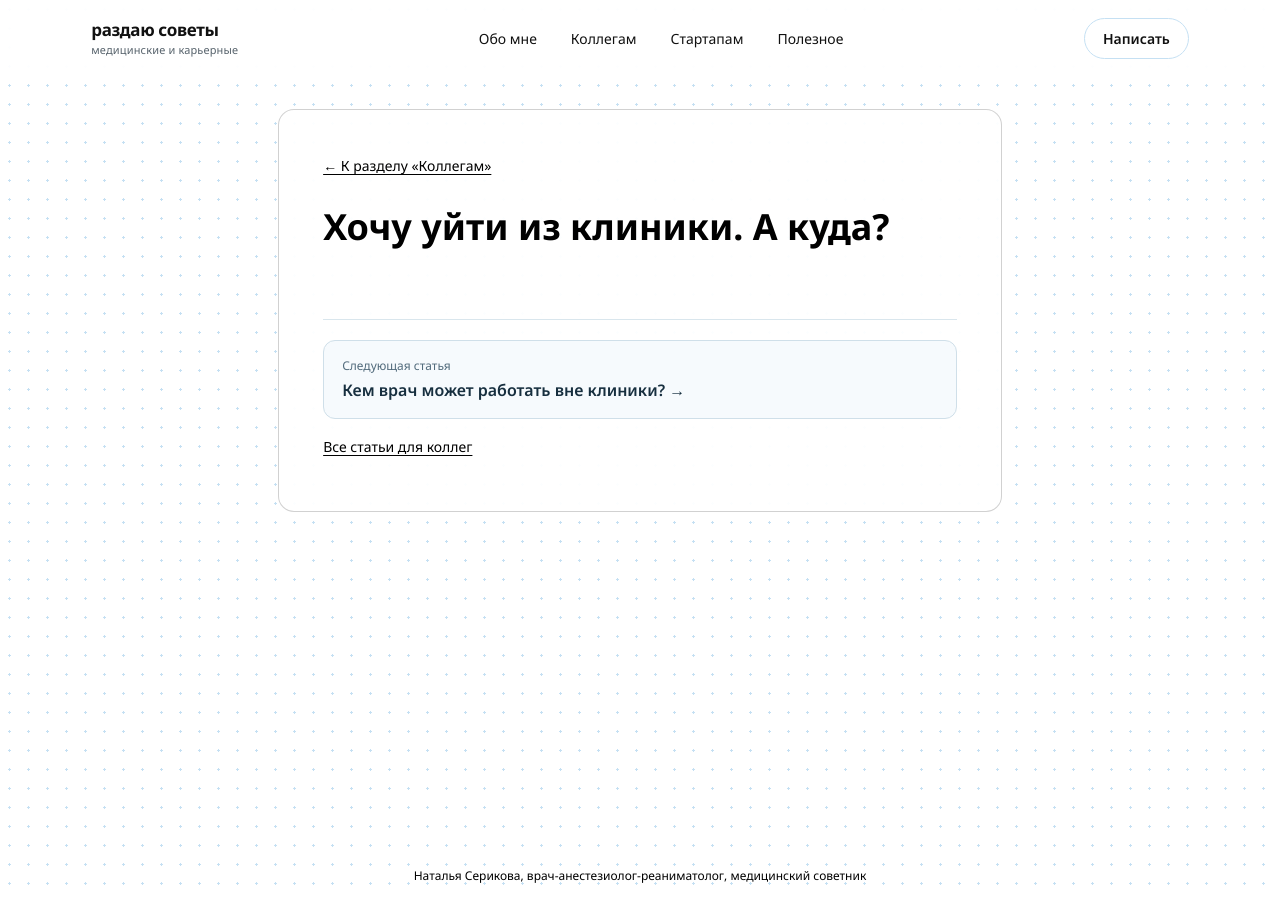
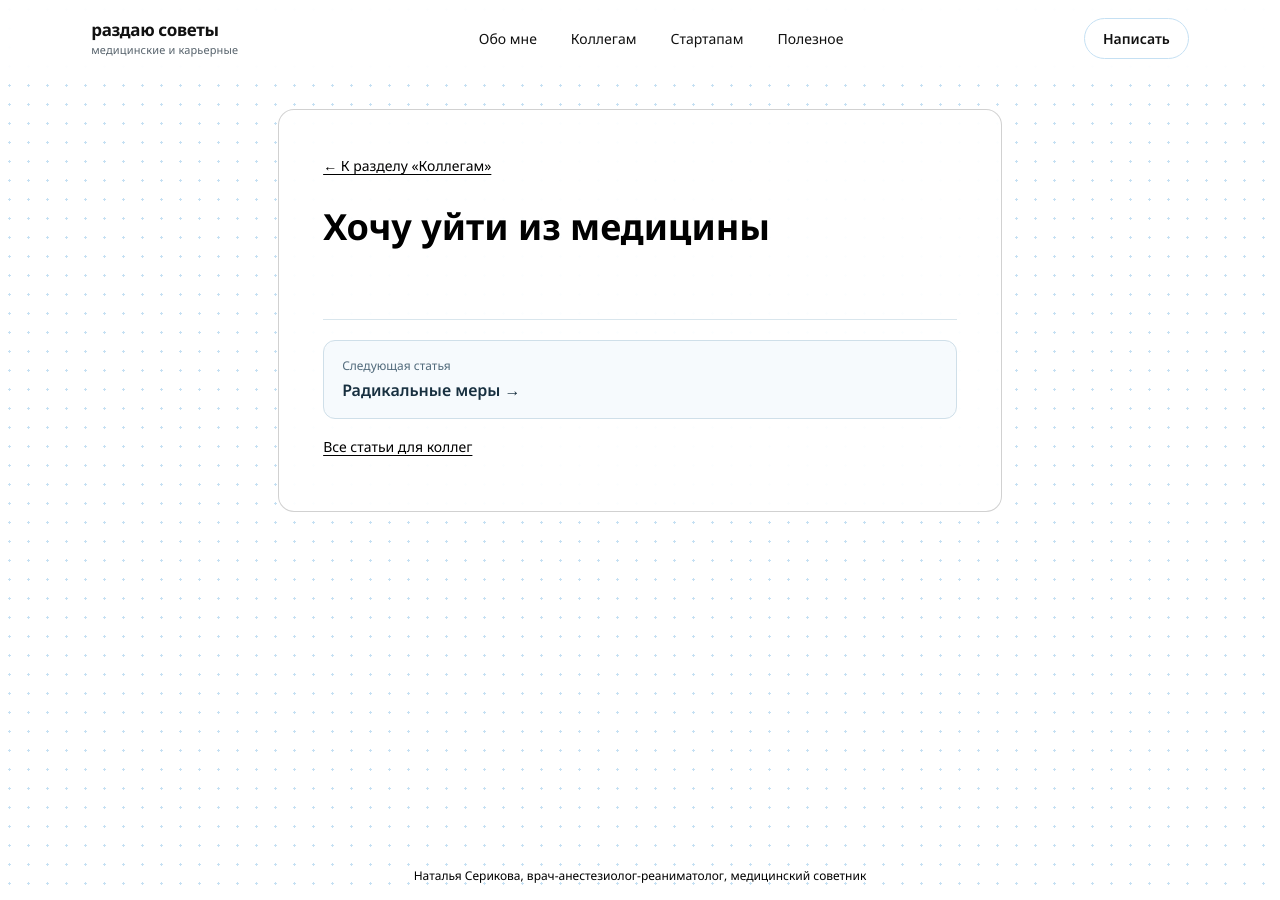
Before and after one commit to heynatash/heynatash, a Jekyll site: the page built from career-outside-clinic/index.md, in a window 1280 px wide. Built offline with Jekyll 4.4.1, drawn with Linux system fonts in a browser that asks for light colours.

Commit message:
Rename career series titles and update sequential navigation

```diff
--- a/career-outside-clinic/index.md
+++ b/career-outside-clinic/index.md
@@ -3,10 +3,10 @@ layout: career-placeholder
 kind: draft
 permalink: /career-outside-clinic/
 canonical_path: /career-outside-clinic/
-title: "Хочу уйти из клиники. А куда?"
-browser_title: "Хочу уйти из клиники. А куда? | Hey, Наташ"
+title: "Хочу уйти из медицины"
+browser_title: "Хочу уйти из медицины | Hey, Наташ"
 robots: noindex,follow
 css_version: 20261108-career-series
 next_article_url: /doctor-nonclinical-roles/
-next_article_title: "Кем врач может работать вне клиники?"
+next_article_title: "Радикальные меры"
 ---
```
